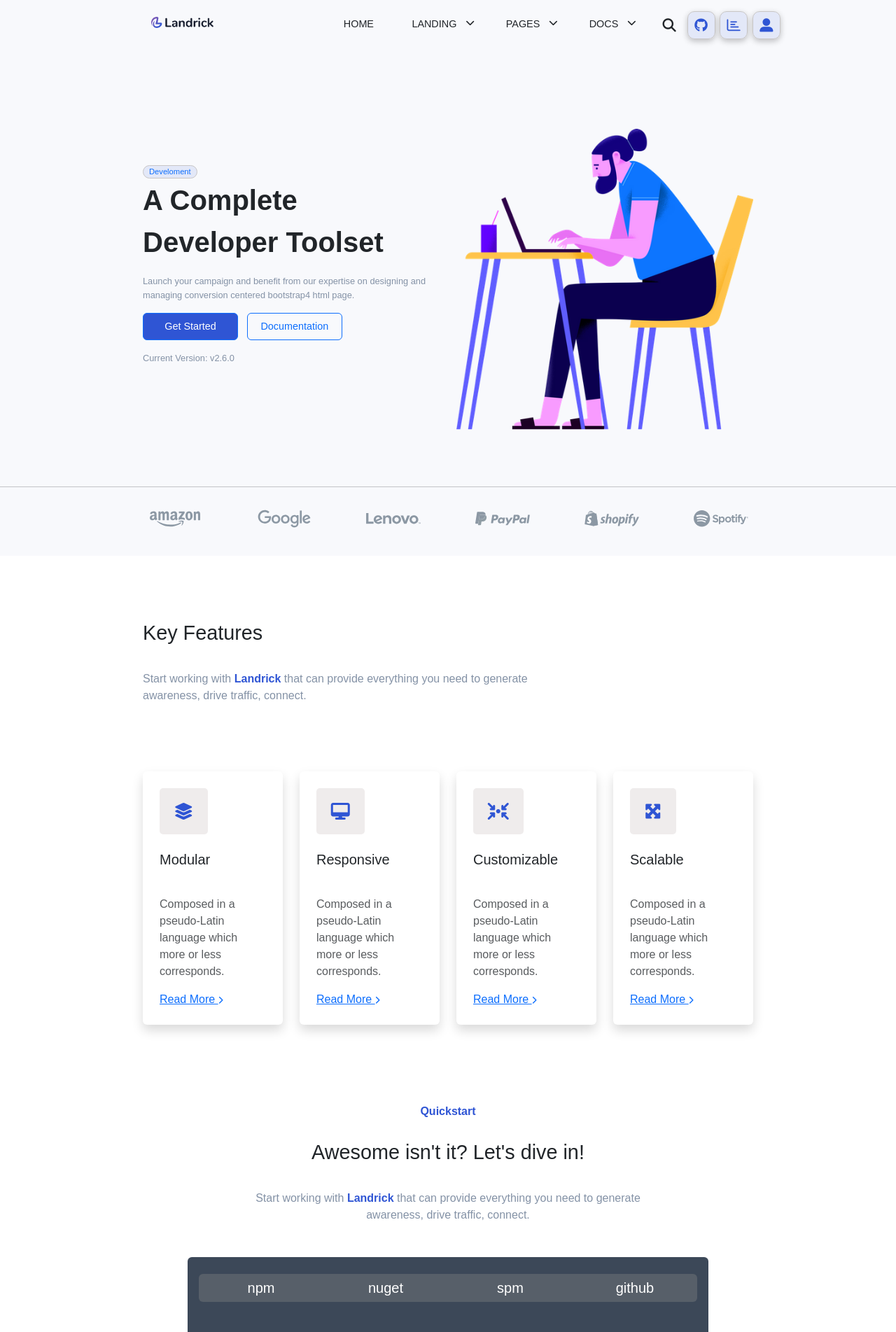
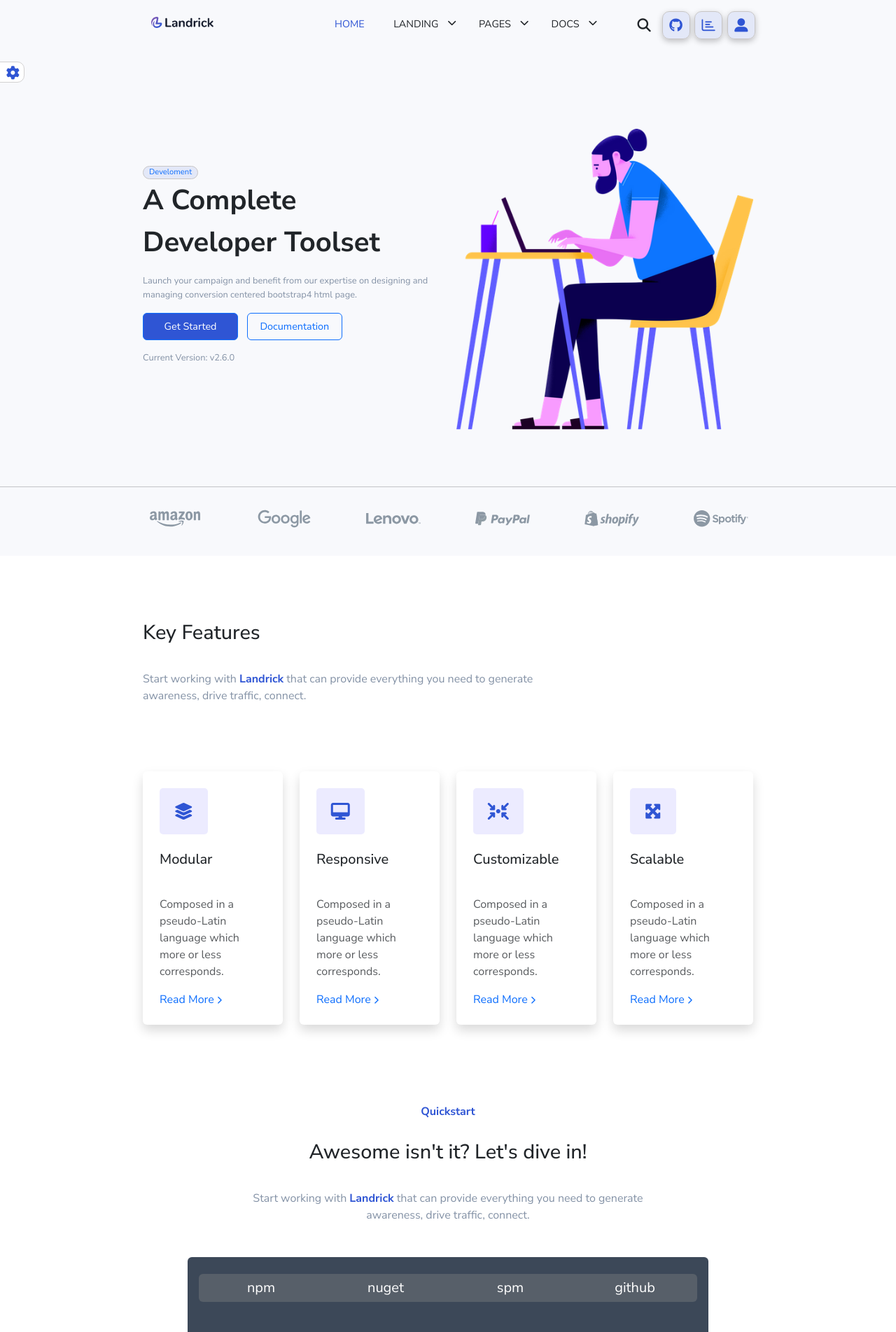
Before and after one commit to RobertoScarci/proj-html-vuejs, a Vue app in the folder proj-html-vuejs/: page / in a window 1280 px wide. Shown: the top 1903 px of the page at 70% size. Built offline with nearby package versions, Linux system fonts and the light colour scheme.

Commit message:
completamento del progetto

```diff
--- a/proj-html-vuejs/index.html
+++ b/proj-html-vuejs/index.html
@@ -7,6 +7,9 @@
     <title>Land</title>
 
     <link rel="stylesheet" href="https://cdnjs.cloudflare.com/ajax/libs/font-awesome/6.5.1/css/all.min.css">
+    <link rel="preconnect" href="https://fonts.googleapis.com">
+    <link rel="preconnect" href="https://fonts.gstatic.com" crossorigin>
+    <link href="https://fonts.googleapis.com/css2?family=Nunito+Sans:ital,opsz,wght@0,6..12,200..1000;1,6..12,200..1000&display=swap" rel="stylesheet">
   </head>
   <body>
     <div id="app"></div>
--- a/proj-html-vuejs/src/components/AppFooter.vue
+++ b/proj-html-vuejs/src/components/AppFooter.vue
@@ -81,7 +81,7 @@
                 <div class="container text-center">
                     <div class="row align-items-center">
                         <div class="col-6 start">
-                            <p class="">© 2024 Landrick. Design with  <i class="fa-solid fa-heart"></i>by Shreethemes.</p>
+                            <p class="">© 2020 Landrick. Design with  <i class="fa-solid fa-heart"></i>by Shreethemes.</p>
                         </div>
 
                         <div class="col-6">
--- a/proj-html-vuejs/src/components/AppHeader.vue
+++ b/proj-html-vuejs/src/components/AppHeader.vue
@@ -1,5 +1,8 @@
 <template>
     <header class="pt-3 pb-2">
+        <div class="setting">
+            <i class="fa-solid fa-gear"></i>
+        </div>
         <div class="container">
             <div class="row">
                 <div class="col-4 pt-2">
@@ -7,7 +10,7 @@
                 </div>
             <div class="col-4 pt-2">
                 <ul class="navigation">
-                    <li class="">HOME</li><i class="fa-solid"></i>
+                    <li class="active">HOME</li><i class="fa-solid"></i>
                     <li>LANDING</li><i class="fa-solid fa-chevron-down"></i>
                     <li>PAGES</li><i class="fa-solid fa-chevron-down"></i>
                     <li>DOCS</li><i class="fa-solid fa-chevron-down"></i>
@@ -99,7 +102,7 @@ ul{
 }
 
 .col-4 li{
-    margin-left: 1.8rem;
+   margin-left: 1rem;
 }
 
 .col-4 li:hover{
@@ -113,7 +116,7 @@ img{
 }
 
 .settings{
-    padding-right: 0;
+    padding-right: 4.5rem;
     justify-content: center;
 }
 
@@ -143,6 +146,10 @@ button{
     width: 8.5rem;
 }
 
+.active{
+    color: $secondary-color;
+}
+
 .btn-primary{
     background-color: $secondary-color;
 }
@@ -162,6 +169,7 @@ p{
 }
 
 h1{
+    padding-right: 4rem;
     font-size: 2.5rem;
     font-weight: bold;
     line-height: 1.5;
@@ -207,4 +215,24 @@ li img{
     width: 50%;
 }
 
+.setting{
+    margin-top: .5rem;
+    height: 30px;
+    width: 45px;
+    position: fixed;
+    top: 80px;
+    left: -10px;
+    color: $secondary-color;
+    background-color: white;
+    padding: .31rem;
+    border-radius: 10px;
+    border: .5px solid rgb(210, 209, 209);
+}
+
+.setting:hover{
+    background-color: $secondary-color;
+    color: white;
+}
+
+
 </style>
--- a/proj-html-vuejs/src/components/AppMain.vue
+++ b/proj-html-vuejs/src/components/AppMain.vue
@@ -132,7 +132,7 @@
                                 <div class="col-12 mt-2">
                                     <div class="tab-content" id="pills-tabContent">
                                         <div class="tab-pane fade show active" id="pills-npm" role="tabpanel" aria-labelledby="pills-npm-tab">
-                                            <p class="fw-bold mb-0"><span class="text-success">$</span> npm install <span class="text-success">-g</span> claps.js</p>
+                                            <p class="fw-bold mb-0"><span class="text-suc">$</span> npm install <span class="text-suc">-g</span> claps.js</p>
                                         </div>
                                     </div>
                                 </div>
@@ -150,6 +150,7 @@
         </div>
         <!-- End Display -->
 
+        <!-- Tools -->
         <div class="container tools">
             <div class="row">
                 <div class="col-6">
@@ -170,7 +171,7 @@
                             <i class="fa-regular fa-circle-check"></i>Create your own skins to match your brand
                         </li>
                     </ul>
-                    <button class="btn btn-primary mt-4 fs-5">
+                    <button class="btn btn-primary mt-4 fs-6">
                         Read More <i class="fa-solid fa-arrow-right"></i>
                     </button>
                 </div>
@@ -179,6 +180,7 @@
                 </div>
             </div>
         </div>
+        <!-- end Tools -->
     </main>
 </template>
 
@@ -208,7 +210,7 @@
 .first i.logos{
     font-size: 1.5rem;
     color: $secondary-color;
-    background-color: rgb(239, 236, 236);
+    background-color: rgb(236, 235, 255);
     padding: 1.3rem;
     border-radius: 5px;
 }
@@ -225,6 +227,10 @@ span{
 
 .text-centered{
     padding: 0 8rem;
+}
+
+a{
+    text-decoration: none;
 }
 
 .tab-content p{
@@ -310,9 +316,13 @@ i{
 }
 
 .green{
-    color: green;
+    color: rgb(7, 186, 7);
     margin-left: .3rem;
     margin-right: .1rem;
+}
+
+.text-suc{
+    color: rgb(3, 169, 3);
 }
 
 .green:last-child{
--- a/proj-html-vuejs/src/components/AppPlane.vue
+++ b/proj-html-vuejs/src/components/AppPlane.vue
@@ -15,7 +15,7 @@
             <!-- Plane offer -->
             <div class="row plane pt-3">
                 <div class="col-4 mt-4 pt-2">
-                        <div class="card pricing pricing-primary business-rate border-0 p-4 rounded-md shadow">
+                        <div class="card pricing pricing-primary business-rate p-4 rounded-md">
                             <div class="card-body p-0">
                                 <span class="py-2 px-4 d-inline-block bg-soft-primary h6 mb-0 text-primary rounded-lg plan">Basic</span>
                                 <h2 class="fw-bold mb-1 mt-4">$9.00</h2>
@@ -41,7 +41,7 @@
                         </div>
                     </div>
                     <div class="col-4 mt-4 pt-2">
-                        <div class="card pricing pricing-primary business-rate border-0 p-4 rounded-md shadow">
+                        <div class="card card-special pricing pricing-primary business-rate p-4 rounded-md">
                             <div class="card-body p-0">
                                 <span class=" py-2 px-4 d-inline-block bg-soft-primary h6 mb-0 text-primary rounded-lg plan">Business</span>
                                 <h2 class="fw-bold mb-1 mt-4">$39.00</h2>
@@ -67,7 +67,7 @@
                         </div>
                     </div>
                     <div class="col-4 mt-4 pt-2">
-                        <div class="card pricing pricing-primary business-rate border-0 p-4 rounded-md shadow">
+                        <div class="card pricing pricing-primary business-rate  p-4 rounded-md">
                             <div class="card-body p-0">
                                 <span class="py-2 px-4 d-inline-block bg-soft-primary h6 mb-0 text-primary rounded-lg plan">Enterprise</span>
                                 <h2 class="fw-bold mb-1 mt-4">$79.00</h2>
@@ -106,8 +106,10 @@
 
                             <div class="subcribe-form mt-4 pt-2">
                                 <form>
-                                    <input type="email" id="email2" name="email" class="rounded-pill border" placeholder="E-mail :" style="width: 20rem; height: 2.8rem;">
-                                    <button type="submit" class="btn btn-pills btn-primary" style="height: 2.8rem;">Get Started</button>
+                                    <input type="email" id="email2" name="email" class="rounded-pill border" placeholder="E-mail :" style="width: 30rem; height: 2.8rem;">
+                                    <div>
+                                        <button type="submit" class="btn btn-pills btn-primary relative" style="height: 2.5rem;">Get Started</button>
+                                    </div>
                                 </form>
                             </div>
                         </div>
@@ -167,6 +169,13 @@ button{
 
 input{
     padding-left: 1rem;
+    position: relative;
+}
+
+.relative{
+    position: absolute;
+    top: 3678px;
+    right: 483px;
 }
 
 .section-title p,
@@ -179,4 +188,18 @@ input{
     font-size: 1rem;
 }
 
+.card-special{
+    position: relative;
+}
+
+div.card{
+    border: 1px solid rgb(228, 228, 228);
+    border-bottom: 2px solid black;
+}
+
+.card:hover{
+    box-shadow: rgba(0, 0, 0, 0.25) 0px 54px 55px, rgba(0, 0, 0, 0.12) 0px -12px 30px, rgba(0, 0, 0, 0.12) 0px 4px 6px, rgba(0, 0, 0, 0.17) 0px 12px 13px, rgba(0, 0, 0, 0.09) 0px -3px 5px;
+    border-bottom: 3px solid blue;
+}
+
 </style>
--- a/proj-html-vuejs/src/styles/general.scss
+++ b/proj-html-vuejs/src/styles/general.scss
@@ -8,5 +8,5 @@
 }
 
 body {
-    font-family: Nunito, sans-serif;
+  font-family: "Nunito Sans", sans-serif;
 }
--- a/proj-html-vuejs/vite.config.js
+++ b/proj-html-vuejs/vite.config.js
@@ -1,5 +1,6 @@
 import { defineConfig } from 'vite'
 import vue from '@vitejs/plugin-vue'
+
 
 // https://vitejs.dev/config/
 export default defineConfig({
```
Also changed, not shown: 1 other file (tests, documents, lock files or other folders).
